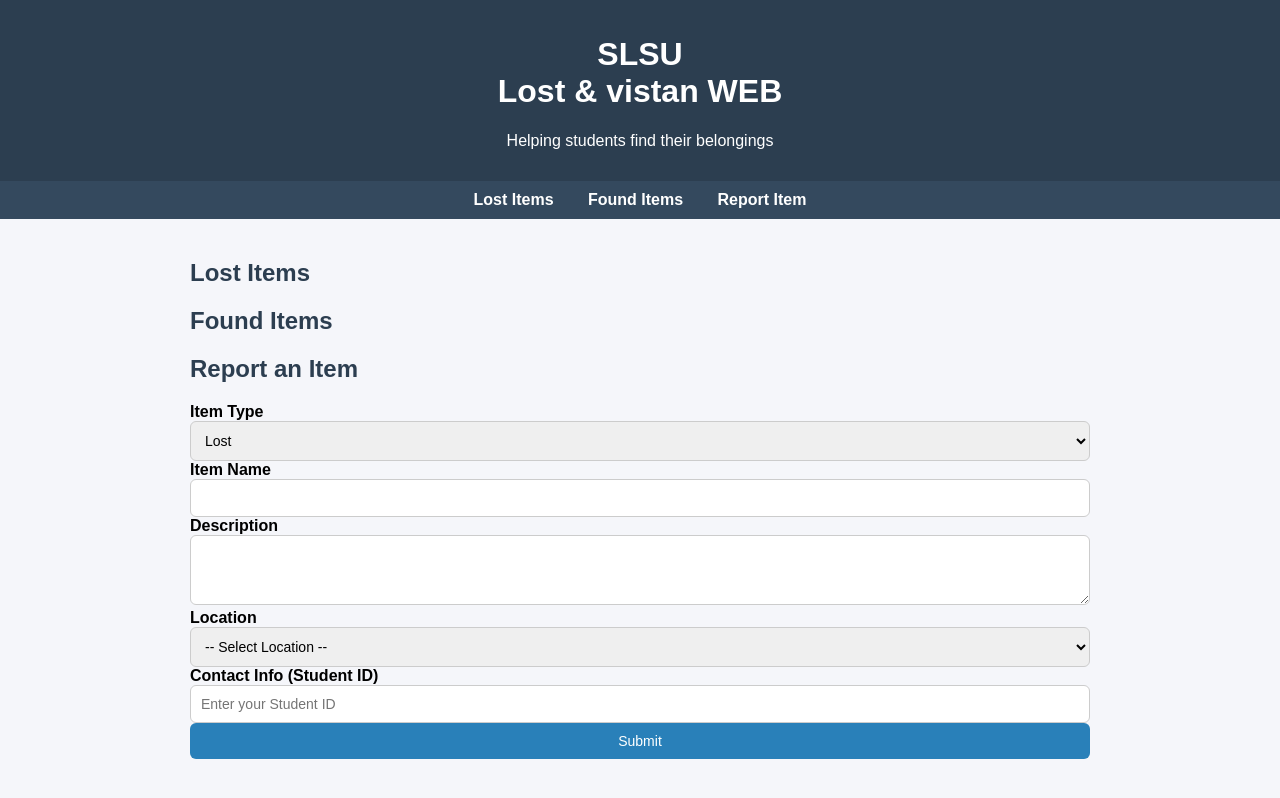
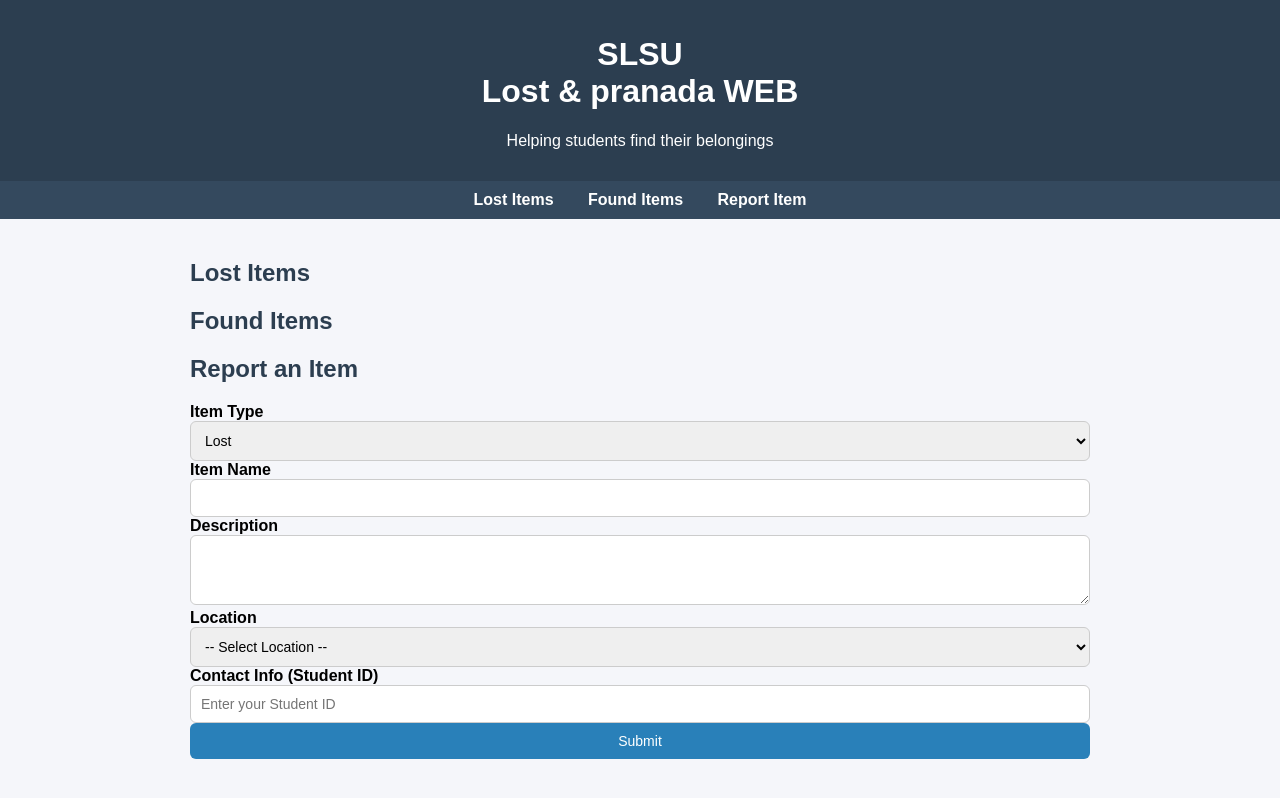
Before and after one commit to rick4life/Almarez-Pranada-Vistan, a plain HTML site: page lost-and-found-project.html in a window 1280 px wide. Drawn offline with Linux system fonts and the light colour scheme.

Commit message:
+ lost and pranada

```diff
--- a/lost-and-found-project.html
+++ b/lost-and-found-project.html
@@ -10,7 +10,7 @@
 
 <body>
   <header>
-    <h1>SLSU </br> Lost & vistan WEB</h1>
+    <h1>SLSU </br> Lost & pranada WEB</h1>
     <p>Helping students find their belongings</p>
   </header>
 
```
